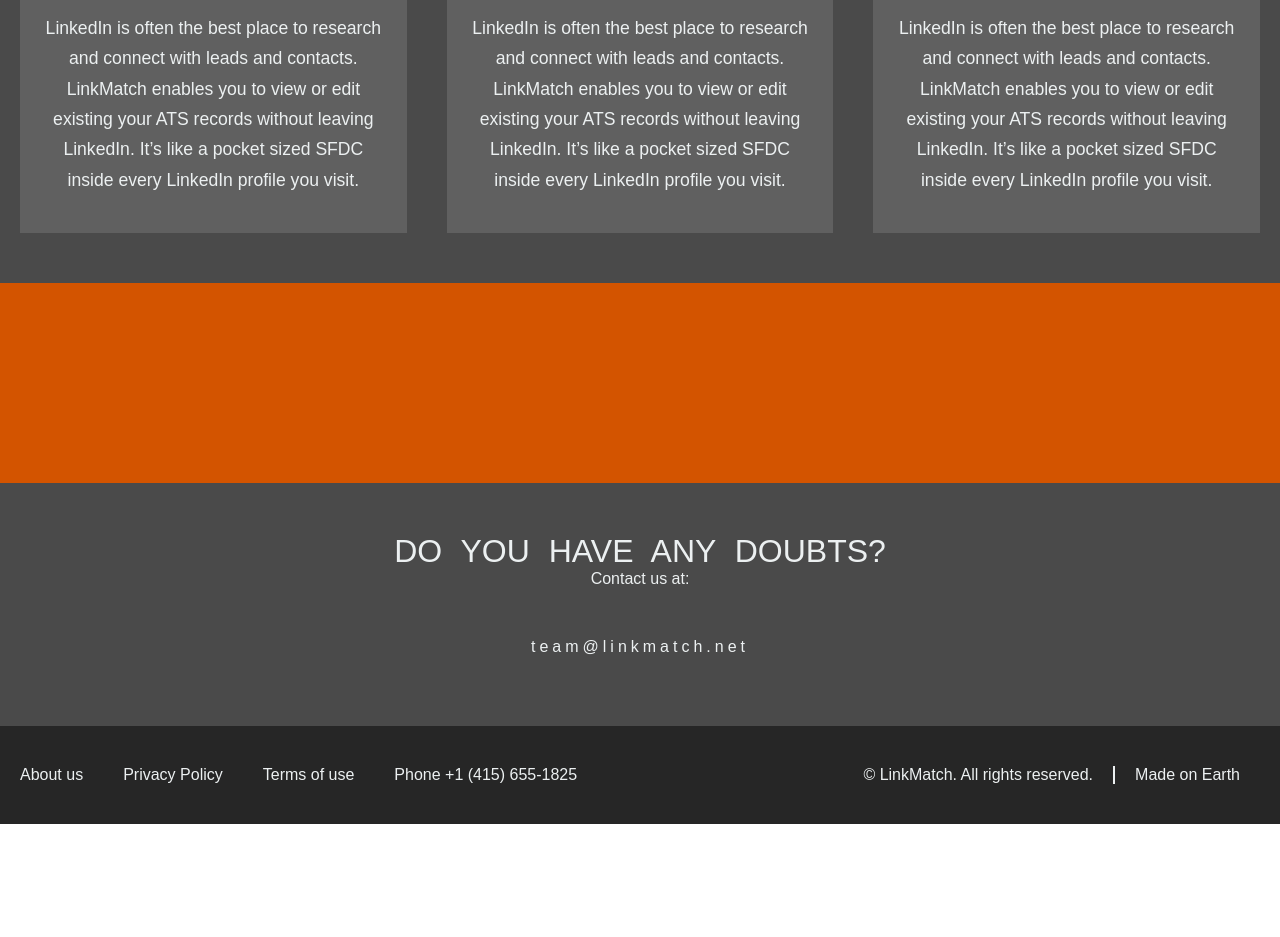
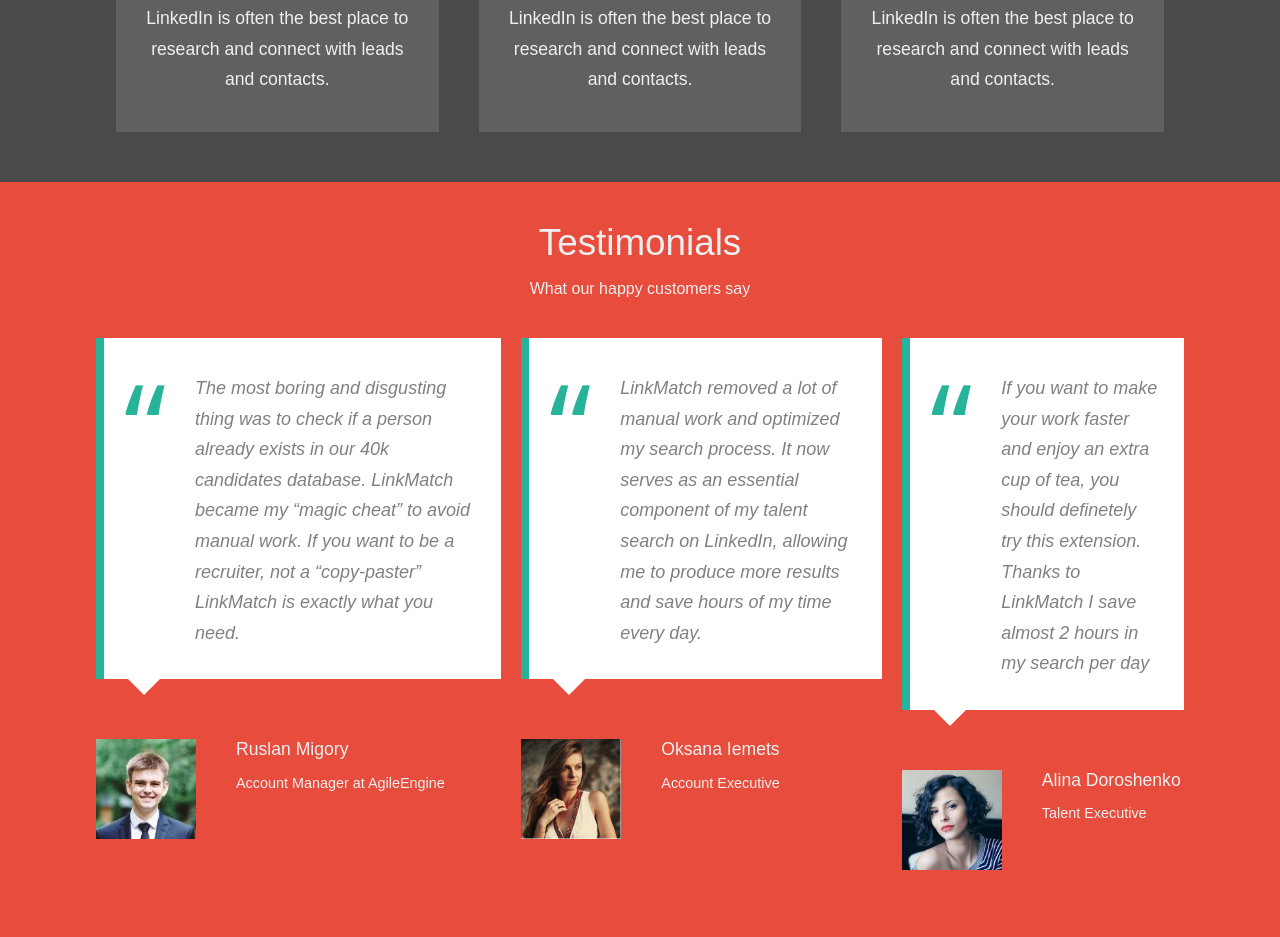
Before and after one commit to pumpushka/linkmatch, a website: page index.html in a window 1280 px wide. Shown: the part 2163-3100 px from the top of the page. Before the commit the page ends 2987 px from the top, so only its background shows below. Drawn offline with Linux system fonts and the light colour scheme.

Commit message:
testimonials

```diff
--- a/css/benefits.css
+++ b/css/benefits.css
@@ -39,20 +39,24 @@
 	font-size: 1.1em;
 }
 
+.benefit-item .fa {
+	font-size: 70px;
+}
 
 
 
-@media screen and (max-width: 1300px) {
+
+@media screen and (max-width: 1400px) {
 	.benefit-items {
-		width: 100%;
-		margin: 0;
+		width: 85%;
+		margin: 0 auto;
 	}
 }
 
 @media screen and (max-width: 1000px) {
 	.benefit-items {
 		width: 70%;
-		margin: 0 auto;
+		margin: 0px auto;
 		display: flex;
 		flex-direction: column;
 	}
@@ -64,7 +68,8 @@
 
 @media screen and (max-width: 700px) {
 	.benefit-items {
-		width: 100%;
+		width: 85%;
+		margin: 0px auto;
 		display: flex;
 		flex-direction: column;
 
@@ -73,10 +78,12 @@
 	.benefit-item {
 		margin: 15px;
 	}
+
+
 }
 
 @media screen and (max-width: 500px) {
-	.benefit-items {
+	/*.benefit-items {
 		width: 100%;
 		display: flex;
 		flex-direction: column;
@@ -85,5 +92,9 @@
 
 	.benefit-item {
 		margin: 15px 0px;
-	}
+	}*/
+
+	.benefit-item .fa {
+	font-size: 55px;
 }
+}
--- a/css/footer.css
+++ b/css/footer.css
@@ -23,7 +23,7 @@
 .contact-title_submain {
 	font-size: 1.0em;
 	font-weight: normal;
-
+	font-style: italic;
 }
 
 .contact-title_submain2 {
@@ -31,8 +31,8 @@
 }
 
 .contact-title_link {
-	color: #ecf0f1;
-	letter-spacing: 4px;
+	color: #e74c3c;
+	letter-spacing: 5px;
 }
 
 .contact-cont-bottom {
@@ -41,7 +41,7 @@
 	justify-content: space-between;
 	align-items: center;
 	background-color: #262626;
-	padding: 40px 20px;
+	padding: 30px 20px;
 }
 
 .contact-items {
@@ -54,7 +54,7 @@
 	padding-right: 40px;
 }
 
-.contact-items ..contact-item:last-child {
+.contact-items .contact-item:last-child {
 	padding-right: 0px;
 }
 
@@ -65,6 +65,7 @@
 .copyrights {
 	display: flex;
 	justify-content: flex-end;
+	/*font-size: 1.0em;*/
 }
 
 .copyright-item {
--- a/css/testimonials.css
+++ b/css/testimonials.css
@@ -1,4 +1,118 @@
 .testimonials {
-	height: 200px;
-	background-color: rgba(211, 84, 0,1.0);
+	width: 100%;
+	background-color: #e74c3c;
+	padding: 40px 0px;
 }
+
+
+.testim-title {
+	width: 100%;
+    font-weight: normal;
+	text-align: center;
+	margin-bottom: 40px;
+}
+.testim-title_main {
+	font-size: 2.3em;
+    font-weight: normal;
+}
+
+.testim-title_submain {
+	font-size: 1.0em;
+    font-weight: normal;
+}
+
+.testim-items {
+	width: 60%;
+	display: flex;
+	justify-content: space-between;
+	color:  #808080;
+	margin: 0 auto;
+}
+
+.testim-item {
+    padding-right: 20px;
+
+}
+
+.testim-items .testim-item:last-child {
+	padding-right: 0px;
+}
+
+.testim-item-top {
+	position: relative;
+    background: #fff;
+    padding: 35px 25px 31px 91px;
+    margin: 0 0 24px;
+    font-size: 18px;
+    font-style: italic;
+    line-height: 1.7;
+    border-left: 8px solid #27b399;
+    min-height: 120px;
+}
+
+.testim-item-top:before {
+    content: '\201c';
+    position: absolute;
+    left: 20px;
+    top: 38px;
+    color: #27b399;
+    font-family: "Open Sans",sans-serif;
+    font-size: 120px;
+    font-style: normal;
+    line-height: 100px;
+}
+
+.testim-item-top:after {
+    content: '';
+    position: absolute;
+    bottom: -16px;
+    left: 23px;
+    width: 0;
+    height: 0;
+    border-style: solid;
+    border-width: 17px 17px 0 17px;
+    border-color: #fff transparent transparent transparent;
+}
+
+.testim-item-bottom {
+	display: flex;
+	justify-content: flex-start;
+	color: #ecf0f1;
+	margin: 60px 0px;
+}
+
+.testim-author-avatar {
+	padding-right: 40px;
+}
+
+.avatar {
+	height: 100px;
+}
+
+.testim-author-name {
+	font-size: 1.1em;
+	font-weight: normal;
+
+}
+
+.testim-author-posit {
+	font-size: 0.9em;
+	font-weight: normal;
+}
+
+
+
+
+@media screen and (max-width: 1400px) {
+	.testim-items {
+		width: 85%;
+		margin: 0 auto;
+	}
+}
+
+@media screen and (max-width: 1150px) {
+	.testim-item-top {
+	font-size: 1.0em;
+    line-height: 1.4;
+	}
+}
--- a/index.html
+++ b/index.html
@@ -106,41 +106,95 @@
 			<div class="benefit-items">
 				<div class="benefit-item">
 					<p>
-						<i class="fa fa-clock-o fa-5x" aria-hidden="true"></i>
+						<i class="fa fa-clock-o" aria-hidden="true"></i>
 					</p>
 					<h1 class="benefit-item-title_main">
 						It’s simple
 					</h1>
 					<p class="behefit-item-title_submain">
-						LinkedIn is often the best place to research and connect with leads and contacts. LinkMatch enables you to view or edit existing your ATS records without leaving LinkedIn. It’s like a pocket sized SFDC inside every LinkedIn profile you visit.
+						LinkedIn is often the best place to research and connect with leads and contacts.<!--  LinkMatch enables you to view or edit existing your ATS records without leaving LinkedIn. It’s like a pocket sized SFDC inside every LinkedIn profile you visit. -->
 					</p>
 				</div>
 				<div class="benefit-item">
 					<p>
-						<i class="fa fa-users fa-5x" aria-hidden="true"></i>
+						<i class="fa fa-users" aria-hidden="true"></i>
 					</p>
 					<h1 class="benefit-item-title_main">
 						It’s simple
 					</h1>
 					<p class="behefit-item-title_submain">
-						LinkedIn is often the best place to research and connect with leads and contacts. LinkMatch enables you to view or edit existing your ATS records without leaving LinkedIn. It’s like a pocket sized SFDC inside every LinkedIn profile you visit.
+						LinkedIn is often the best place to research and connect with leads and contacts. <!-- LinkMatch enables you to view or edit existing your ATS records without leaving LinkedIn. It’s like a pocket sized SFDC inside every LinkedIn profile you visit. -->
 					</p>
 				</div>
 				<div class="benefit-item">
 					<p>
-						<i class="fa fa-usd fa-5x" aria-hidden="true"></i>
+						<i class="fa fa-usd" aria-hidden="true"></i>
 					</p>
 					<h1 class="benefit-item-title_main">
 						It’s simple
 					</h1>
 					<p class="behefit-item-title_submain">
-						LinkedIn is often the best place to research and connect with leads and contacts. LinkMatch enables you to view or edit existing your ATS records without leaving LinkedIn. It’s like a pocket sized SFDC inside every LinkedIn profile you visit.
+						LinkedIn is often the best place to research and connect with leads and contacts. <!-- LinkMatch enables you to view or edit existing your ATS records without leaving LinkedIn. It’s like a pocket sized SFDC inside every LinkedIn profile you visit. -->
 					</p>
 				</div>
 			</div>
 		</section>
 
 		<section class="testimonials">
+			<div class="testim-title">
+				<h1 class="testim-title_main">Testimonials</h1>
+				<p class="testim-title_submain">What our happy customers say</p>
+			</div>
+			<div class="testim-items">
+				<div class="testim-item">
+						<div class="testim-item-top">
+
+                			The most boring and disgusting thing was to check if a person already exists in our 40k candidates database. LinkMatch became my “magic cheat” to avoid manual work. If you want to be a recruiter, not a “copy-paster” LinkMatch is exactly what you need.
+
+                		</div>
+                		<div class="testim-item-bottom">
+                			<div class="testim-author-avatar">
+                				<img class="avatar" src="./image/client1.jpg">
+                			</div>
+                			<div class="testim-author-content">
+                				<h1 class="testim-author-name">Ruslan Migory</h1>
+                				<p class="testim-author-posit">Account Manager at AgileEngine</p>
+							</div>
+                		</div>
+				</div>
+				<div class="testim-item">
+						<div class="testim-item-top">
+
+                			LinkMatch removed a lot of manual work and optimized my search process. It now serves as an essential component of my talent search on LinkedIn, allowing me to produce more results and save hours of my time every day.
+
+                		</div>
+                		<div class="testim-item-bottom">
+                			<div class="testim-author-avatar">
+                				<img class="avatar" src="./image/oxana.jpg">
+                			</div>
+                			<div class="testim-author-content">
+                				<h1 class="testim-author-name">Oksana Iemets</h1>
+                				<p class="testim-author-posit">Account Executive</p>
+							</div>
+                		</div>
+                </div>
+				<div class="testim-item">
+						<div class="testim-item-top">
+
+                			If you want to make your work faster and enjoy an extra cup of tea, you should definetely try this extension. Thanks to LinkMatch I save almost 2 hours in my search per day <!-- and there is no doubt that you want this additional time too.
+ -->
+                		</div>
+                		<div class="testim-item-bottom">
+                			<div class="testim-author-avatar">
+                				<img class="avatar" src="./image/alina.jpg">
+                			</div>
+                			<div class="testim-author-content">
+                				<h1 class="testim-author-name">Alina Doroshenko</h1>
+                				<p class="testim-author-posit">Talent Executive</p>
+							</div>
+                		</div>
+				</div>
+			</div>
 
 		</section>
 
```
Also changed, not shown: image/alina.jpg (added), image/client1.jpg (added), image/oxana.jpg (added).
